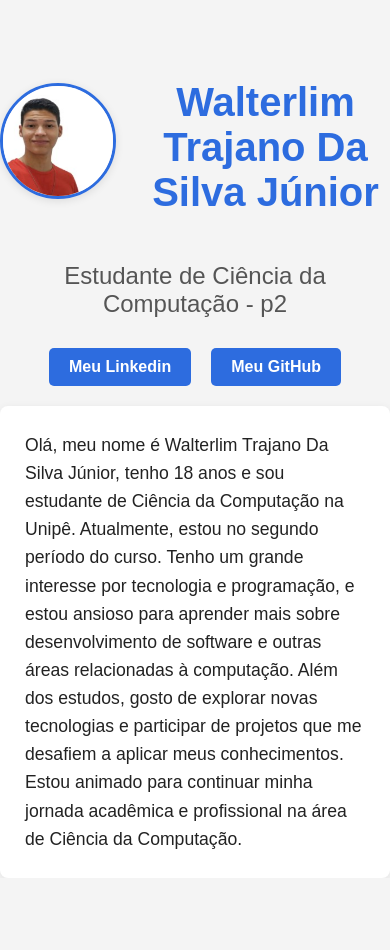
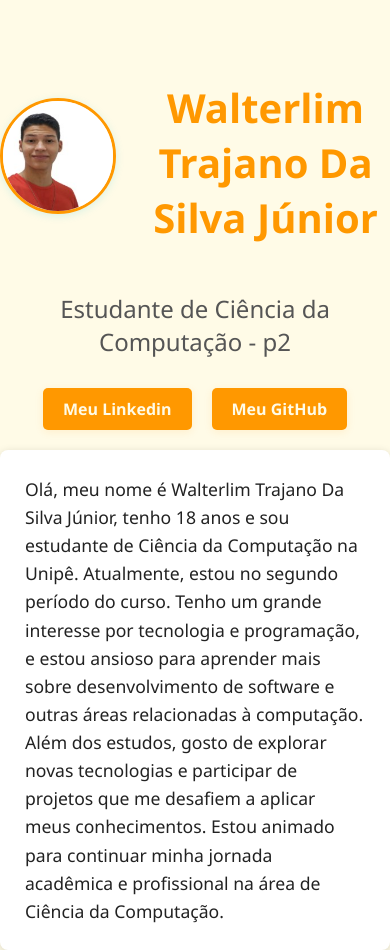
Before and after one commit to walterlimtrajano/exerciciosFrontEnd, a plain HTML site: page aula1/index.html in a window 390 px wide. Before the commit the page ends 878 px from the top, so only its background shows below. Drawn offline with Linux system fonts and the light colour scheme.

Commit message:
mudança de estilo do css, tanto para mobile quanto para pc.

```diff
--- a/aula1/index.css
+++ b/aula1/index.css
@@ -1,20 +1,20 @@
 body {
-    font-family: Arial, Helvetica, sans-serif;
-    background: #f4f4f4;
-    color: #222;
+    font-family: 'Segoe UI', Arial, Helvetica, sans-serif;
+    background: #181a20;
+    color: #e4e6eb;
     margin: 0;
     padding: 0;
 }
 
 h1 {
-    color: #2d6cdf;
+    color: #00bcd4;
     text-align: center;
     margin-top: 40px;
     font-size: 2.5em;
 }
 
 h2 {
-    color: #555;
+    color: #b0b3b8;
     text-align: center;
     margin-bottom: 30px;
     font-weight: 400;
@@ -25,25 +25,27 @@ a {
     width: fit-content;
     margin: 0 auto 20px auto;
     padding: 10px 20px;
-    background: #2d6cdf;
-    color: #fff;
+    background: #00bcd4;
+    color: #181a20;
     text-decoration: none;
     border-radius: 5px;
     font-weight: bold;
-    transition: background 0.3s;
+    transition: background 0.3s, color 0.3s;
+    box-shadow: 0 2px 8px rgba(0,188,212,0.12);
 }
 
 a:hover {
-    background: #1a4ca0;
+    background: #0097a7;
+    color: #fff;
 }
 
 p {
     max-width: 700px;
     margin: 0 auto;
-    background: #fff;
+    background: #23272f;
     padding: 25px;
     border-radius: 8px;
-    box-shadow: 0 2px 8px rgba(0,0,0,0.07);
+    box-shadow: 0 2px 8px rgba(0,0,0,0.15);
     font-size: 1.1em;
     line-height: 1.6;
 }
@@ -62,8 +64,8 @@ p {
     height: 110px;
     object-fit: cover;
     border-radius: 50%;
-    border: 3px solid #2d6cdf;
-    box-shadow: 0 2px 8px rgba(0,0,0,0.10);
+    border: 3px solid #00bcd4;
+    box-shadow: 0 2px 8px rgba(0,188,212,0.15);
 }
 
 .links {
@@ -76,3 +78,38 @@ p {
 .links a {
     margin: 0;
 }
+
+@media (max-width: 600px) {
+    body {
+        background: #fffbe7;
+        color: #222;
+    }
+
+    h1 {
+        color: #ff9800;
+    }
+
+    h2 {
+        color: #555;
+    }
+
+    a {
+        background: #ff9800;
+        color: #fffbe7;
+        box-shadow: 0 2px 8px rgba(255,152,0,0.12);
+    }
+
+    a:hover {
+        background: #e65100;
+        color: #fff;
+    }
+
+    p {
+        background: #fff;
+        color: #222;
+    }
+
+    .foto-perfil {
+        border: 3px solid #ff9800;
+    }
+}
```
